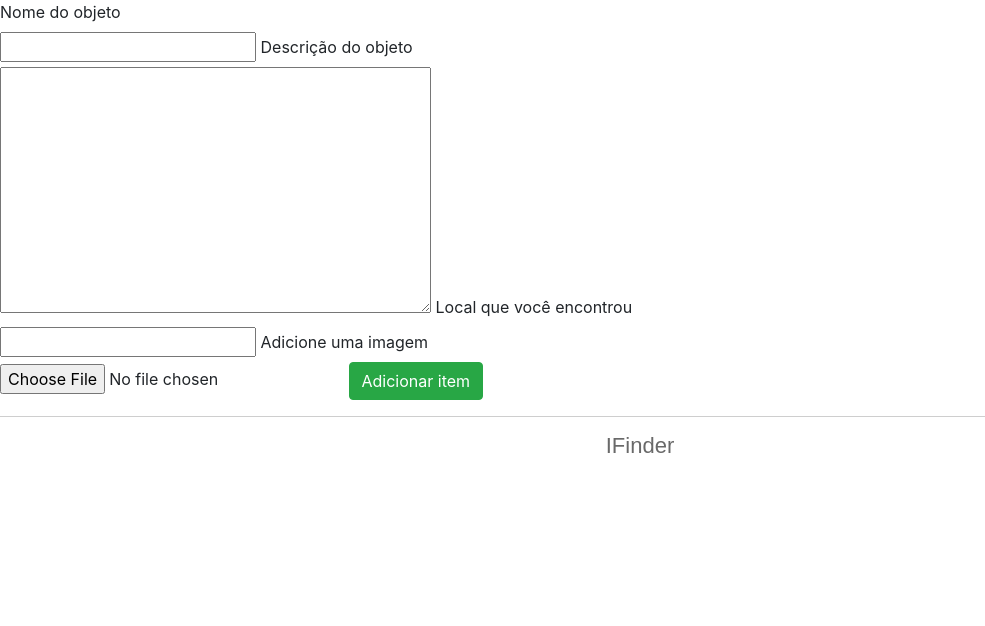
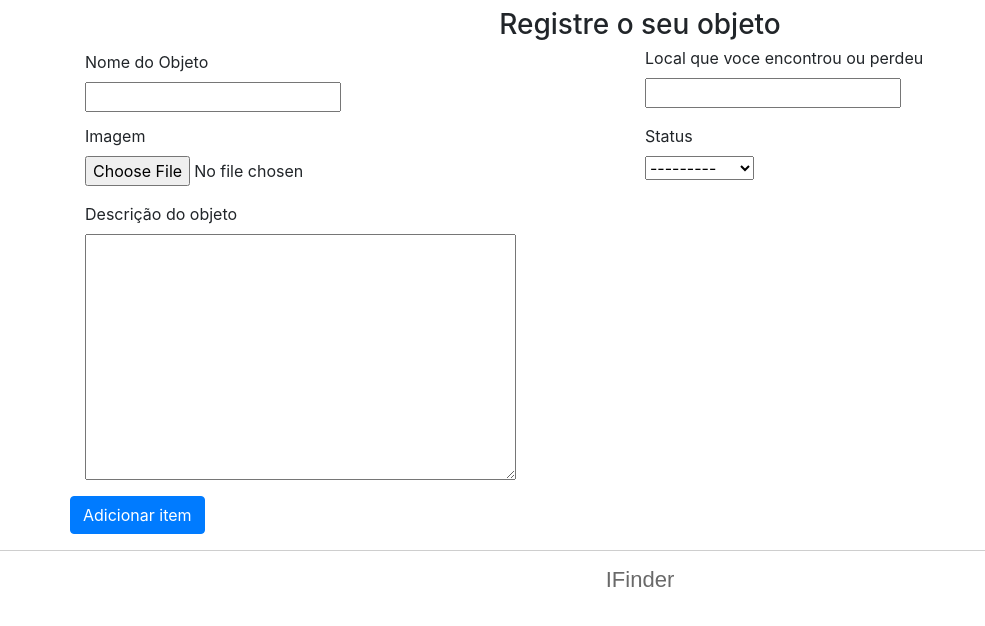
Before and after one commit to brunomalheiros/IFinder, a Django app: page /adicionar-item/ in a window 1280 px wide. Shown: the part 56-682 px from the top of the page, without its empty margins (0-985 px from the left). Run offline with Django 3.2, Linux system fonts and the light colour scheme; the visitor is signed in with stand-in values (Sample User, id 1); some libraries are stand-ins or nearby versions.

Commit message:
Atualizações finais

```diff
--- a/achadoseperdidos/forms.py
+++ b/achadoseperdidos/forms.py
@@ -8,4 +8,4 @@ class ObjetoForm(forms.ModelForm):
 
         model = Objeto
 
-        fields = ('nome', 'descricao', 'localencontrado', 'imagem')
+        fields = ('nome', 'descricao', 'status', 'localencontrado', 'imagem')
--- a/achadoseperdidos/models.py
+++ b/achadoseperdidos/models.py
@@ -4,11 +4,20 @@ from django.contrib.auth import get_user_model
 # Create your models here.
 
 class Objeto(models.Model):
+
+    STATUS = (
+        ('Perdido', 'Perdido'),
+        ('Encontrado', 'Encontrado'),
+
+    )
+
     user = models.ForeignKey(get_user_model(), on_delete=models.CASCADE)
-    nome = models.CharField(max_length=255)
-    descricao = models.TextField()
+    nome = models.CharField(max_length=50)
+    descricao = models.TextField(max_length=200)
     localencontrado = models.CharField(max_length=50)
     imagem = models.ImageField(upload_to='image/', blank=True, null=True, default='')
+    status = models.CharField('Categoria', max_length=15, choices=STATUS)
+
 
 
     def __str__(self):
--- a/achadoseperdidos/templates/adicionaritem.html
+++ b/achadoseperdidos/templates/adicionaritem.html
@@ -1,18 +1,57 @@
+{% extends 'base.html' %}
+{% load static %}
+{% block complemento %}
+    <link rel="stylesheet" href="{% static 'css/form/form.css'%}">
+{% endblock complemento %}
+{% block content %}
+<div class="col-md-12">
+    <h3 class="green title" style="text-align:center; padding-top: 1vh" >Registre o seu objeto</h3>
 
+</div>
+    <section class="form-main">
+        <form method="POST" enctype='multipart/form-data' class="form-long">
+            {% csrf_token %}
+            <div class="container">
+                <div class="row">
 
+                    <div class="col-md-12">
+                        <div class="form-row">
 
-  {% extends 'base.html' %}
-  {% block content %}
-  <form  method="POST" enctype="multipart/form-data">
-    {% csrf_token %}
-    <label>Nome do objeto</label> <br>
-    {{form.nome}}
-    <label>Descrição do objeto</label> <br>
-    {{form.descricao}}
-    <label>Local que você encontrou</label> <br>
-    {{form.localencontrado}}
-    <label>Adicione uma imagem</label> <br>
-    {{form.imagem}}
-    <input type="submit" class="btn btn-success" value="Adicionar item">
-</form>
-  {% endblock %}
+                            <div class="form-group col-md-6">
+                                <label class="form-title gray">Nome do Objeto</label> <br>
+                                {{form.nome}}
+
+                            </div>
+
+                            <div class="form-group col-md-6" style="margin-top:-4px; ">
+                                <label class="form-title gray" >Local que voce encontrou ou perdeu</label> <br>
+                                {{form.localencontrado}}
+
+                            </div>
+
+                            <div class="form-group col-md-6" style="margin-top:-4px;">
+                              <label class="form-title gray">Imagem</label> <br>
+                              {{form.imagem}}
+
+                            </div>
+                            <div class="form-group col-md-6" style="margin-top:-4px;">
+                              <label class="form-title gray">Status</label> <br>
+                              {{form.status}}
+
+                            </div>
+                          <div class="form-group col-md-6">
+                            <label class="form-title gray"> Descrição do objeto</label> <br>
+                            {{form.descricao}}
+
+                          </div>
+
+                        </div>
+                    </div>
+                    <div class="center text-center">
+                      <input type="submit" class="btn btn-primary" value="Adicionar item">
+                    </div>
+                </div>
+            </div>
+        </form>
+    </section>
+{% endblock %}
--- a/achadoseperdidos/templates/index.html
+++ b/achadoseperdidos/templates/index.html
@@ -5,7 +5,7 @@
     <link rel="stylesheet" href="{% static 'css/home/home.css'%}">
 
 {% endblock complemento %}
-{% block title %} IFinder-Achados e Perdidos {% endblock title %}
+{% block title %} IFinder {% endblock title %}
 
 
 {% block content %}
--- a/achadoseperdidos/urls.py
+++ b/achadoseperdidos/urls.py
@@ -8,4 +8,5 @@ urlpatterns = [
     path('detalhes-do-item/<int:id>', views.item, name='detalhes-do-item'),
     path('editar-item/<int:id>', views.editar, name='detalhes-do-item'),
     path('minhas-publicacoes', views.myposts, name='minhas-publicacoes'),
+    path('deletar-item/<int:id>', views.deletaritem, name='deletar-item'),
 ]
--- a/achadoseperdidos/views.py
+++ b/achadoseperdidos/views.py
@@ -72,3 +72,10 @@ def editar(request, id):
     else:
 
         return render(request, 'editaritem.html', {'form': form, 'objeto': objeto})
+
+
+@login_required
+def deletaritem(request, id):
+    objeto = get_object_or_404(Objeto, pk=id)
+    objeto.delete()
+    return redirect('/minhas-publicacoes')
```
Also changed, not shown: achadoseperdidos/templates/editaritem.html (+56 -13 lines), achadoseperdidos/templates/item.html (+38 -12 lines), achadoseperdidos/templates/listadeitens.html (+7 -5 lines), achadoseperdidos/templates/myposts.html (+17 -7 lines), achadoseperdidos/migrations/0001_initial.py.
